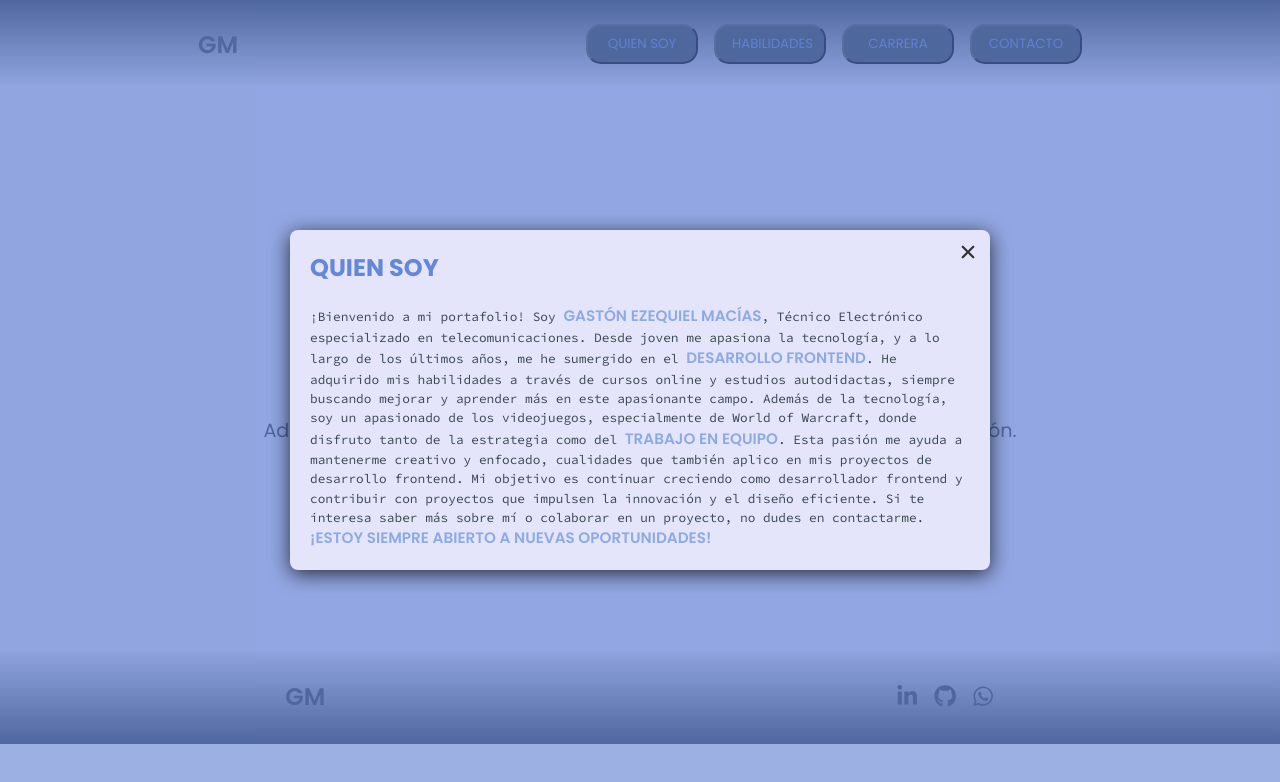
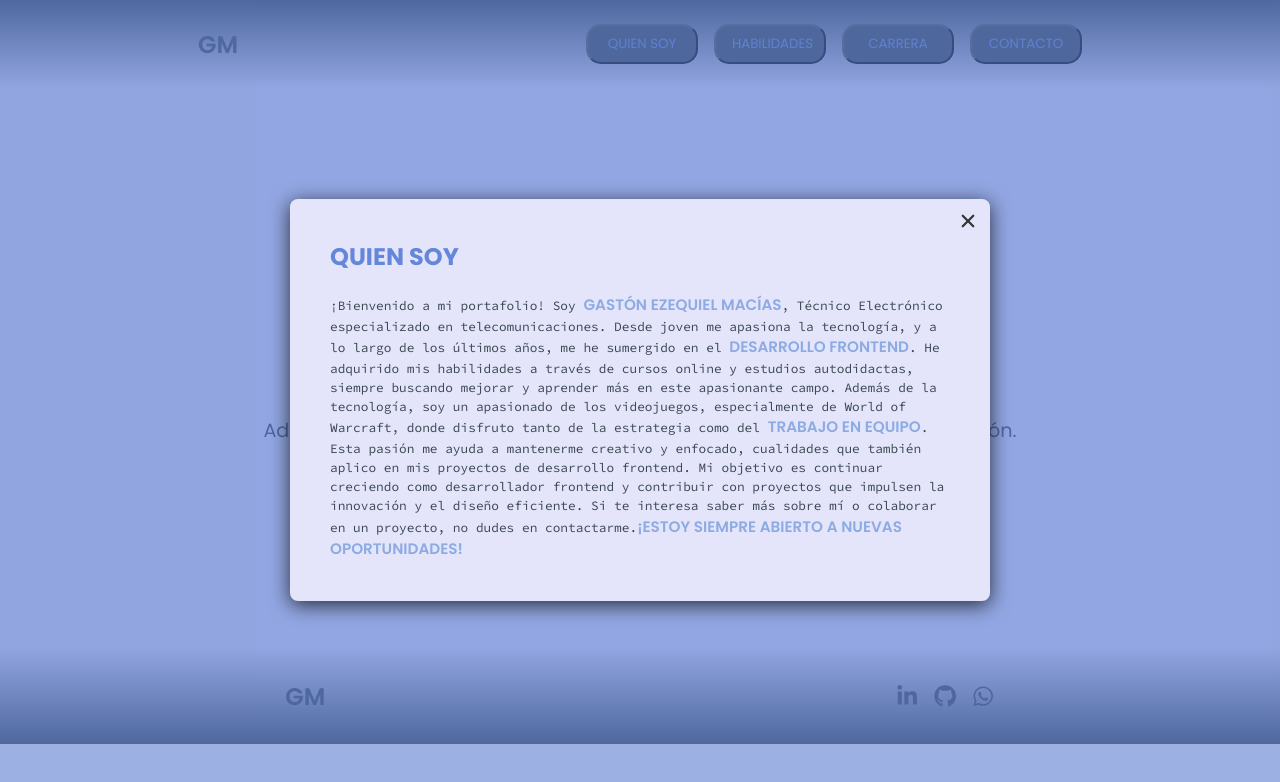
Before and after one commit to Ikkitonga/gaston-macias, a React (Vite) app in the folder gaston-macias/: page / in a window 1280 px wide. Both pictures are taken after a click on the button "QUIEN SOY". Shown: the top 782 px of the page. Built offline with nearby package versions, Linux system fonts and the light colour scheme.

Commit message:
cambio dell padding del contenedor

```diff
--- a/gaston-macias/src/components/modalQuienSoy/modalQuienSoy.css
+++ b/gaston-macias/src/components/modalQuienSoy/modalQuienSoy.css
@@ -13,7 +13,6 @@
     visibility: hidden;
     transition: opacity 0.3s ease, visibility 0.3s ease;
     z-index: 1000; /* Asegura que esté encima de otros elementos */
-
 }
 
 /* Cuando el modal está activo */
@@ -25,7 +24,7 @@
 /* Contenedor del contenido del modal */
 .modal-container {
     background-color: var(--color-background-extra-light);
-    padding: 20px;
+    padding: 40px;
     border-radius: 8px;
     max-width: 700px; /* ancho maximo del modal */
     width: 100%;
```
